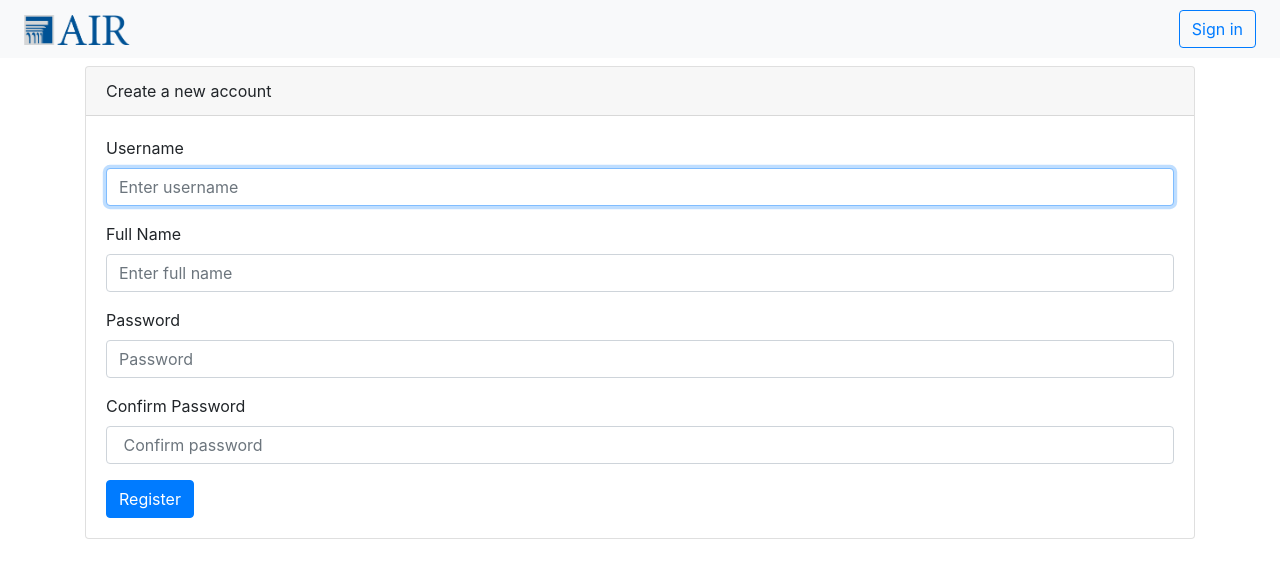
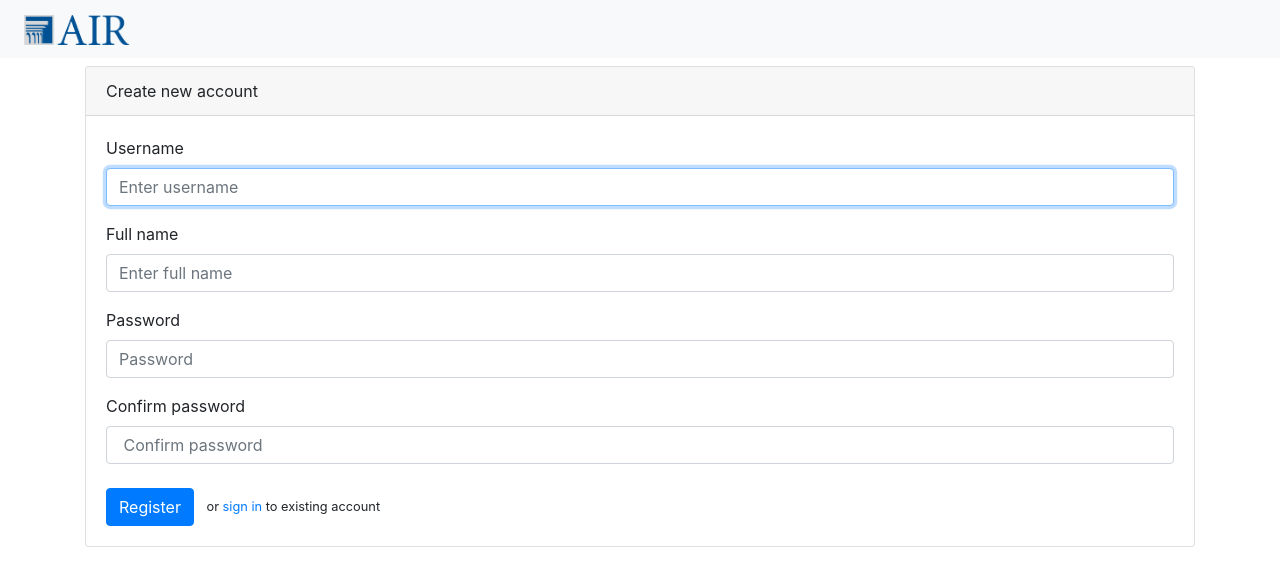
Before and after one commit to antonrudnev/promising_practices, a Flask app: page /auth/register in a window 1280 px wide. Shown: the top 586 px of the page. Run offline with Flask 2, Linux system fonts and the light colour scheme; some libraries are stand-ins or nearby versions.

Commit message:
Minor styling changes.

```diff
--- a/templates/admin/roles.html
+++ b/templates/admin/roles.html
@@ -32,8 +32,8 @@
         </table>
         <div class="btn-toolbar my-4" role="toolbar">
             <div role="group">
-                <a class="btn btn-secondary mr-2" href="{{ url_for("practice.index") }}">Close</a>
-                <button class="btn btn-danger" type="submit">Apply</button>
+                <a class="btn btn-sm btn-secondary mr-2" href="{{ url_for("practice.index") }}">Close</a>
+                <button class="btn btn-sm btn-danger" type="submit">Apply</button>
             </div>
         </div>
     </form>
--- a/templates/admin/users.html
+++ b/templates/admin/users.html
@@ -40,8 +40,8 @@
         </table>
         <div class="btn-toolbar my-4" role="toolbar">
             <div role="group">
-                <a class="btn btn-secondary mr-2" href="{{ url_for("practice.index") }}">Close</a>
-                <button class="btn btn-danger" type="submit">Apply</button>
+                <a class="btn btn-sm btn-secondary mr-2" href="{{ url_for("practice.index") }}">Close</a>
+                <button class="btn btn-sm btn-danger" type="submit">Apply</button>
             </div>
         </div>
     </form>
--- a/templates/auth/register.html
+++ b/templates/auth/register.html
@@ -6,7 +6,7 @@
     <form class="needs-validation" method="post" novalidate>
         <div class="card my-2">
             <div class="card-header">
-                Create a new account
+                Create new account
             </div>
             <div class="card-body">
                 <div class="form-group">
@@ -17,7 +17,7 @@
                     </div>
                 </div>
                 <div class="form-group">
-                    <label for="fullname">Full Name</label>
+                    <label for="fullname">Full name</label>
                     <input class="form-control" name="fullname" id="fullname" placeholder="Enter full name" required>
                     <div class="invalid-feedback">
                         Please provide a full name.
@@ -31,13 +31,16 @@
                     </div>
                 </div>
                 <div class="form-group">
-                    <label for="password">Confirm Password</label>
+                    <label for="password">Confirm password</label>
                     <input type="password" class="form-control" name="password" id="confirm_password" placeholder=" Confirm password" required>
                     <div class="invalid-feedback">
                         Passwords don't match.
                     </div>
                 </div>
-                <button type="submit" class="btn btn-primary">Register</button>
+                <div class="mt-4">
+                    <button type="submit" class="btn btn-primary">Register</button>
+                    <small class="ml-2"> or <a href="{{ url_for('auth.login') }}">sign in</a> to existing account</small>
+                </div>
             </div>
         </div>
     </form>
--- a/templates/base.html
+++ b/templates/base.html
@@ -44,12 +44,6 @@
                 </div>
             </div>
         </div>
-        {% elif url_for(request.endpoint) == url_for("auth.login") %}
-            <div class="navbar-nav mr-auto"></div>
-            <a class="btn btn-outline-primary mr-2" href="{{ url_for('auth.register') }}">Register</a>
-        {% elif url_for(request.endpoint) == url_for("auth.register") %}
-            <div class="navbar-nav mr-auto"></div>
-            <a class="btn btn-outline-primary mr-2" href="{{ url_for('auth.login') }}">Sign in</a>
         {% endif %}
     </nav>
     {% for message in get_flashed_messages() %}
--- a/templates/practice/details.html
+++ b/templates/practice/details.html
@@ -131,7 +131,7 @@
     {% endfor %}
     <form class="my-4" action="{{ url_for("practice.comment", id=practice.id, query=query, page=page) }}" method="post">
         <textarea class="form-control" rows="3" name="comment" placeholder="Type your comments here"></textarea>
-        <input class="btn btn-outline-info mt-2" type="submit" value="Comment"/>
+        <input class="btn btn-outline-info btn-sm mt-3 ml-2" type="submit" value="Comment"/>
     </form>
 
     <hr class="my-4"/>
--- a/templates/workspace/team.html
+++ b/templates/workspace/team.html
@@ -31,6 +31,6 @@
         </tbody>
     </table>
     <div class="btn-toolbar my-4" role="toolbar">
-        <a class="btn btn-secondary mr-2" href="{{ url_for("practice.index") }}">Close</a>
+        <a class="btn btn-sm btn-secondary mr-2" href="{{ url_for("practice.index") }}">Close</a>
     </div>
 {% endblock %}
--- a/templates/workspace/threads.html
+++ b/templates/workspace/threads.html
@@ -19,13 +19,13 @@
                     <a class="{{ "text-muted" if mention.was_read }}" href="{{ url_for("practice.details", id=mention.document_id) }}">Details</a>
                 </div>
                 <div class="col-1 text-nowrap">
-                    <a class="{{ "text-muted" if mention.was_read }}" href="{{ url_for("workspace.dismiss", id=mention.document_id) }}">Dismiss</a>
+                    <a class="text-muted" href="{{ url_for("workspace.dismiss", id=mention.document_id) }}">Dismiss</a>
                 </div>
             </div>
             {{ "<hr/>"|safe if not loop.last }}
         {% endfor %}
     </div>
     <div class="btn-toolbar my-4" role="toolbar">
-        <a class="btn btn-secondary mr-2" href="{{ url_for("practice.index") }}">Close</a>
+        <a class="btn btn-sm btn-secondary mr-2" href="{{ url_for("practice.index") }}">Close</a>
     </div>
 {% endblock %}
--- a/templates/workspace/workflow.html
+++ b/templates/workspace/workflow.html
@@ -8,6 +8,6 @@
         <figcaption class="figure-caption text-right">Workflow specification for the promising practices data operations</figcaption>
     </figure>
     <div class="btn-toolbar my-4" role="toolbar">
-        <a class="btn btn-secondary" href="{{ url_for("practice.index") }}">Close</a>
+        <a class="btn btn-sm btn-secondary" href="{{ url_for("practice.index") }}">Close</a>
     </div>
 {% endblock %}
```
Also changed, not shown: templates/auth/login.html (+5 -2 lines).
